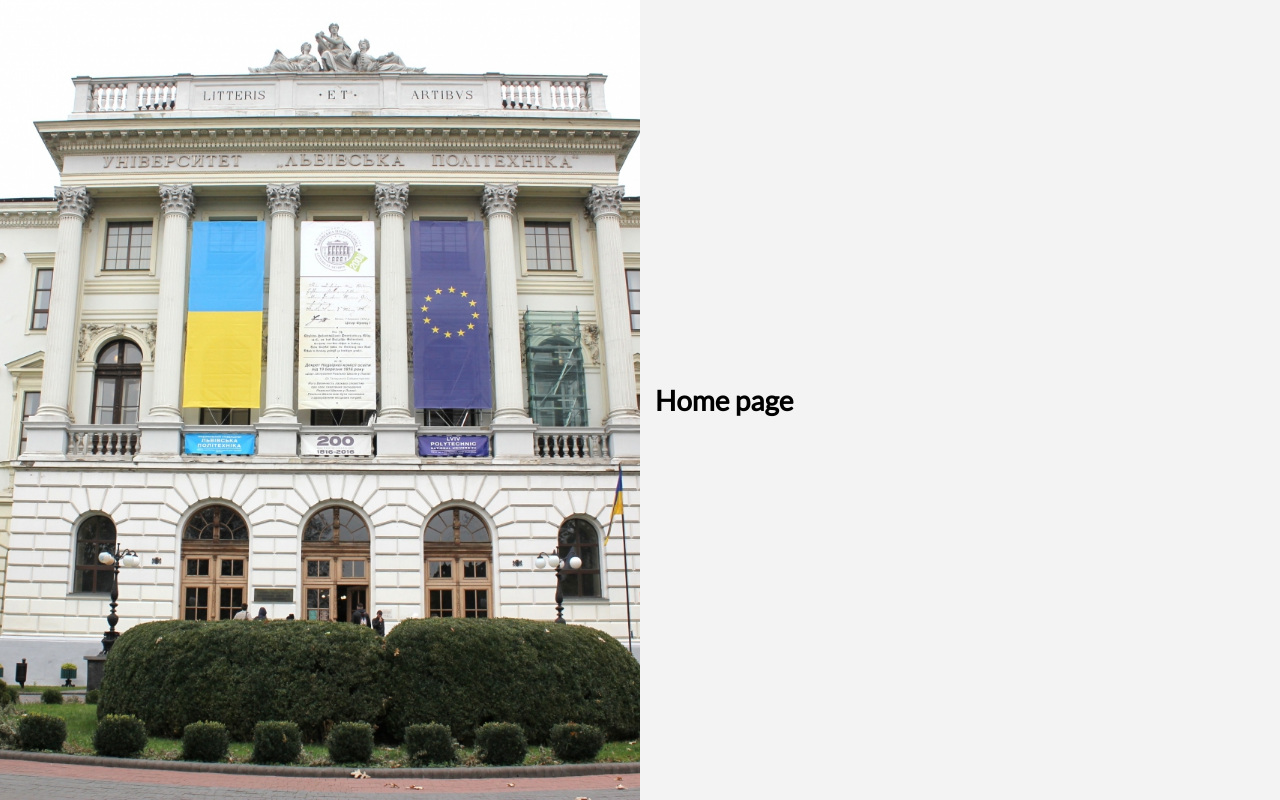
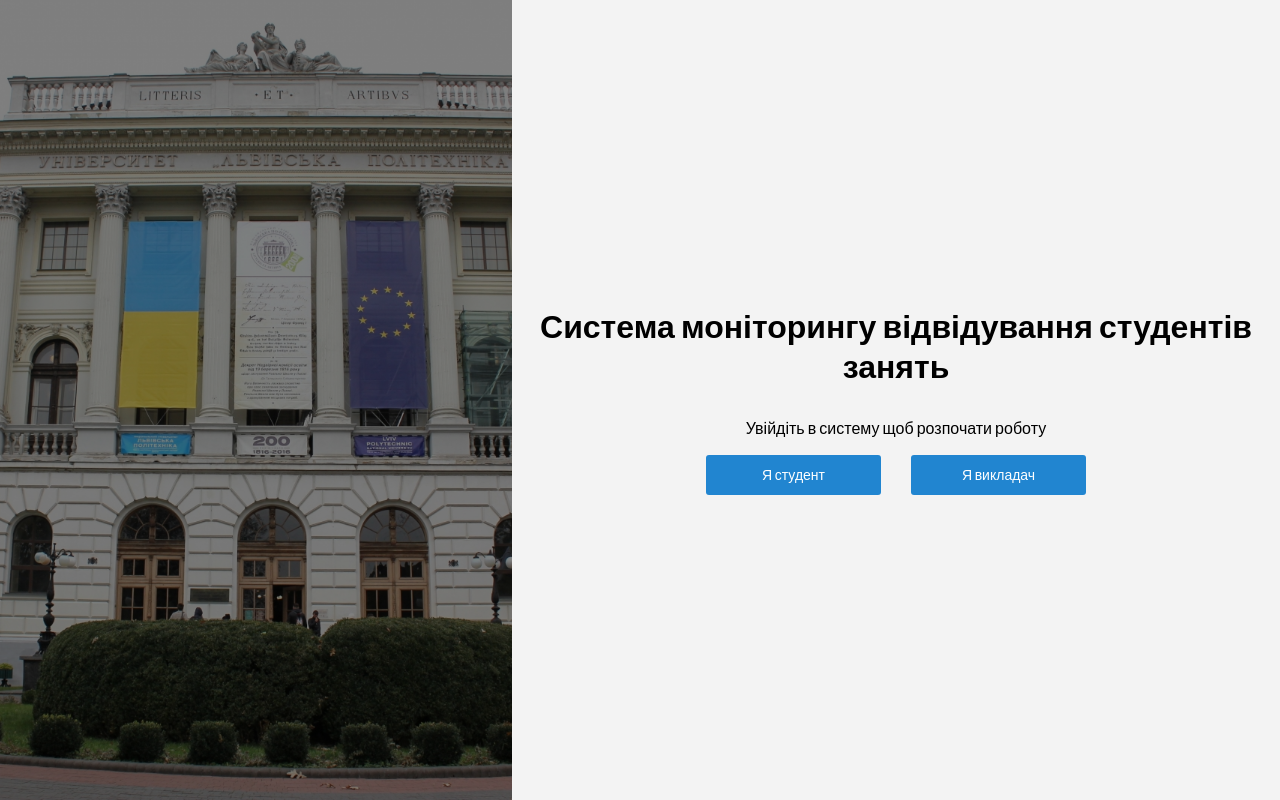
Before and after one commit to nazariy1717/students-app, a React (Create React App) app: page / in a window 1280 px wide. Built offline with nearby package versions, Linux system fonts and the light colour scheme.

Commit message:
add some styles

```diff
--- a/src/components/admin/pages/GroupPage.js
+++ b/src/components/admin/pages/GroupPage.js
@@ -17,11 +17,19 @@
 
     render(){
         return(
-            <div>
-                <h1>Управління групами</h1>
-                <h2>Добавити групу</h2>
+            <div className="page">
+                <div className="page__sidebar">
 
-                <AddGroup submit={this.submit}/>
+                </div>
+                <div className="page__content">
+                    <h1 className="page__title">Управління групами</h1>
+
+                    <h2>Добавити групу</h2>
+
+                    <AddGroup submit={this.submit}/>
+                </div>
+
+
             </div>
         )
     }
--- a/src/components/pages/HomePage.js
+++ b/src/components/pages/HomePage.js
@@ -9,12 +9,16 @@
 
 
         <div className="home">
-            <div className="home__left"></div>
+            <div className="home__left"><i></i></div>
             <div className="home__right">
                 <div className="display-table">
                     <div className="display-table__cell">
                         <div className="home__content">
-                            <h1>Home page</h1>
+                            <h1>Система моніторингу відвідування студентів занять </h1>
+                            <p>Увійдіть в систему щоб розпочати роботу</p>
+
+                            <button type="button" className="btn --blue">Я студент</button>
+                            <button type="button" className="btn --blue">Я викладач</button>
                             { isAdminAuthenticated ? <button onClick={ () => adminLogout()}>Вийти</button> : ''}
                         </div>
                     </div>
--- a/src/styles/App.css
+++ b/src/styles/App.css
@@ -8,7 +8,7 @@
   margin: 0;
   padding: 0;
   font-family: Lato, sans-serif;
-  font-size: 14px;
+  font-size: 16px;
   line-height: 24px;
   color: #000; }
 
@@ -20,6 +20,13 @@
     width: 100%;
     display: table-cell;
     vertical-align: middle; }
+
+h1, h2 {
+  font-weight: bold; }
+
+h1 {
+  font-size: 32px;
+  line-height: 40px; }
 
 .container {
   max-width: 1140px;
@@ -589,19 +596,58 @@
     left: 0;
     top: 0;
     bottom: 0;
-    width: 50%;
-    background: url(/src/images/politeh.jpg) center no-repeat;
+    width: 40%;
+    background: url(../images/politeh.jpg) center no-repeat;
     -webkit-background-size: cover;
     background-size: cover; }
+    .home__left i {
+      position: absolute;
+      left: 0;
+      top: 0;
+      right: 0;
+      bottom: 0;
+      background-color: rgba(0, 0, 0, 0.5); }
   .home__right {
     position: absolute;
     right: 0;
     top: 0;
     bottom: 0;
-    width: 50%;
+    width: 60%;
     background-color: #f3f3f3; }
   .home__content {
-    padding: 0 15px; }
+    padding: 0 15px;
+    text-align: center; }
+    .home__content h1 {
+      margin-bottom: 30px; }
+    .home__content p {
+      margin-bottom: 15px; }
+    .home__content button {
+      max-width: 175px;
+      display: inline-block;
+      margin: 0 15px; }
+      .home__content button + .home__content button {
+        margin-left: 30px; }
+
+.page {
+  position: relative;
+  height: 100vh; }
+  .page__sidebar {
+    position: absolute;
+    left: 0;
+    top: 0;
+    bottom: 0;
+    width: 350px;
+    background-color: #f3f3f3;
+    border-left: 1px solid #dedede; }
+  .page__content {
+    position: absolute;
+    right: 0;
+    top: 0;
+    bottom: 0;
+    width: calc(100% - 350px);
+    padding: 100px 60px; }
+  .page__title {
+    margin-bottom: 60px; }
 
 .footer {
   border-top: 1px solid #f3f3f3;
--- a/src/styles/_base.scss
+++ b/src/styles/_base.scss
@@ -10,7 +10,7 @@
   margin: 0;
   padding: 0;
   font-family: Lato, sans-serif;
-  font-size: 14px;
+  font-size: 16px;
   line-height: 24px;
   color: #000;
 }
@@ -26,3 +26,12 @@
     vertical-align: middle;
   }
 }
+
+h1,h2{
+  font-weight: bold;
+}
+
+h1{
+  font-size: 32px;
+  line-height: 40px;
+}
--- a/src/styles/_layout.scss
+++ b/src/styles/_layout.scss
@@ -8,21 +8,70 @@
     left: 0;
     top: 0;
     bottom: 0;
-    width: 50%;
-    background: url(/src/images/politeh.jpg) center no-repeat;
+    width: 40%;
+    background: url(../images/politeh.jpg) center no-repeat;
     -webkit-background-size: cover;
     background-size: cover;
+    i{
+      position: absolute;
+      left: 0;
+      top: 0;
+      right: 0;
+      bottom: 0;
+      background-color: rgba(0,0,0,0.5);
+    }
   }
   &__right{
     position: absolute;
     right: 0;
     top: 0;
     bottom: 0;
-    width: 50%;
+    width: 60%;
     background-color: #f3f3f3;
   }
   &__content{
     padding: 0 15px;
+    text-align: center;
+    h1{
+      margin-bottom: 30px;
+    }
+    p{
+      margin-bottom: 15px;
+    }
+    button{
+      max-width: 175px;
+      display: inline-block;
+      margin: 0 15px;
+      & + &{
+        margin-left: 30px;
+      }
+    }
+  }
+}
+
+
+.page{
+  position: relative;
+  height: 100vh;
+  &__sidebar{
+    position: absolute;
+    left: 0;
+    top: 0;
+    bottom: 0;
+    width: 350px;
+    background-color: #f3f3f3;
+    border-left: 1px solid #dedede;
+  }
+  &__content{
+    position: absolute;
+    right: 0;
+    top: 0;
+    bottom: 0;
+    width: calc(100% - 350px);
+    padding: 100px 60px;
+  }
+  &__title{
+    margin-bottom: 60px;
   }
 }
 
```
Also changed, not shown: src/components/Footer.js (deleted, +0 -14 lines).
